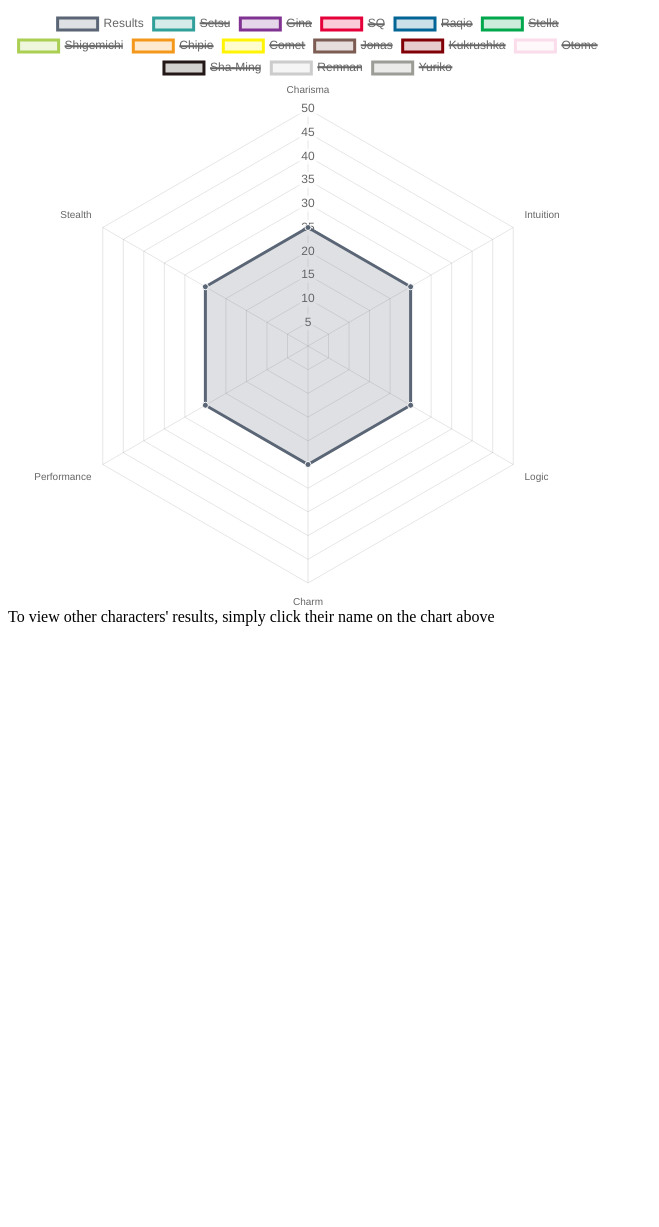
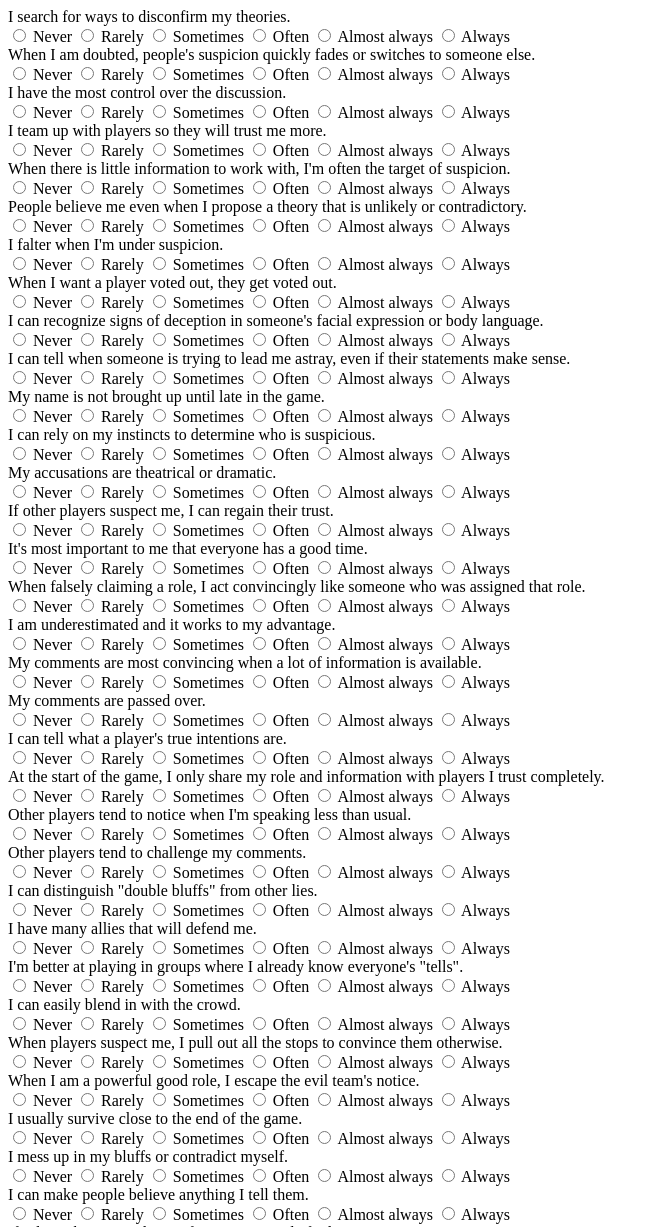
Before and after one commit to abirdthatexists/GnosiaQuiz, a website: page index.html in a window 1280 px wide. Shown: the top 1227 px of the page, without its empty margins (0-659 px from the left). Before the commit the page ends 800 px from the top, so only its background shows below. Drawn offline with nearby package versions, Linux system fonts and the light colour scheme.

Commit message:
added quiz

```diff
--- a/index.html
+++ b/index.html
@@ -7,43 +7,19 @@
   <div id="quiz">
 
   </div>
-  <!-- <input type="button" value="View results" onclick="toggle_visibility('results');"> -->
-  <div id="results" style="display: block;">
-  <!--<div>
-  <input type="button" value="Results" onclick="toggle(0)">
-  <input type="button" value="Setsu" onclick="toggle(1)">
-  <input type="button" value="Gina" onclick="toggle(2)">
-  <input type="button" value="SQ" onclick="toggle(3)">
-  <input type="button" value="Raqio" onclick="toggle(4)">
-  <input type="button" value="Stella" onclick="toggle(5)">
-  <input type="button" value="Shigemichi" onclick="toggle(6)">
-  <input type="button" value="Chipie" onclick="toggle(7)">
-  <input type="button" value="Comet" onclick="toggle(8)">
-  <input type="button" value="Jonas" onclick="toggle(9)">
-  <input type="button" value="Kukrushka" onclick="toggle(10)">
-  <input type="button" value="Otome" onclick="toggle(11)">
-  <input type="button" value="Sha-Ming" onclick="toggle(12)">
-  <input type="button" value="Remnan" onclick="toggle(13)">
-  <input type="button" value="Yuriko" onclick="toggle(14)">
-</div>
-  <div>
-      <input type="button" value="Hide All" onclick="hideAll()">
-      <input type="button" value="Show All" onclick="showAll()">
-  </div>-->
+  <input type="button" value="Submit" id ="submit" onClick="showResults()">
+  <div id="submissionwarning" style="display: none">
+      Not all questions have been responded to. Please respond to all questions.
+  </div>
+  <div id="results" style="display: none;">
+
     <div style="width: 600px;"><canvas id="quizResults"></canvas></div>
-    To view other characters' results, simply click their name on the chart above
+    To view other characters' results, simply click their name on the chart above.
     <!-- <script type="module" src="dimensions.js"></script> -->
+  </div>
+  <script src="quizQuestions.js"></script>
     <script src="https://cdn.jsdelivr.net/npm/chart.js"></script>
     <script src="quizResults.js"></script>
-  </div>
+  <script src="quizLogic.js"></script>
   </body>
-<script type="text/javascript">
-   function toggle_visibility(id) {
-       var e = document.getElementById(id);
-       if(e.style.display == 'block')
-          e.style.display = 'none';
-       else
-          e.style.display = 'block';
-   }
-</script>
 </html>
--- /dev/null
+++ b/quizLogic.js
@@ -0,0 +1,70 @@
+// build quiz is from this tutorial: https://www.sitepoint.com/simple-javascript-quiz/
+
+const quizContainer = document.getElementById('quiz');
+const resultsContainer = document.getElementById('results');
+const submitButton = document.getElementById('submit');
+let results = [0,0,0,0,0,0];
+
+window.onbeforeunload = function() {
+  return "Data will be lost if you leave the page, are you sure?";
+};
+
+function buildQuiz() {
+    // variable to store the HTML output
+    const output = [];
+    shuffle(questions);  //randomize question order
+    // for each question...
+    questions.forEach(
+        (currentQuestion, questionNumber) => {
+
+            // variable to store the list of possible answers
+            const answers = [];
+            const attributes = ["Charisma", "Intuition", "Logic","Charm", "Performance","Stealth"];
+            const attIndex = attributes.indexOf(currentQuestion.attribute);
+            // and for each available answer...
+            const responses = ["Never", "Rarely", "Sometimes", "Often", "Almost always", "Always"];
+            responses.forEach(
+                (response, value) => {
+                    if (currentQuestion.negative) {
+                        value = 5 - value;
+                    }
+                    // ...add an HTML radio button
+                    answers.push(
+                        `<label>
+            <input type="radio" name="question${questionNumber}" value="${value}" data-att-index="${attIndex}">
+            ${response}
+          </label>`
+                    );
+                });
+
+            // add this question and its answers to the output
+            output.push(
+                `<div class="question" id="question${questionNumber}"> ${currentQuestion.question} </div>
+        <div class="answers"> ${answers.join('')} </div>`
+            );
+        }
+    );
+
+    // finally combine our output list into one string of HTML and put it on the page
+    quizContainer.innerHTML = output.join('');
+}
+
+
+// taken from https://stackoverflow.com/questions/2450954/how-to-randomize-shuffle-a-javascript-array
+function shuffle(array) {
+    let currentIndex = array.length;
+
+    // While there remain elements to shuffle...
+    while (currentIndex !== 0) {
+
+        // Pick a remaining element...
+        let randomIndex = Math.floor(Math.random() * currentIndex);
+        currentIndex--;
+
+        // And swap it with the current element.
+        [array[currentIndex], array[randomIndex]] = [
+            array[randomIndex], array[currentIndex]];
+    }
+}
+
+buildQuiz();
--- /dev/null
+++ b/quizQuestions.js
@@ -0,0 +1,306 @@
+// based on this tutorial: https://www.sitepoint.com/simple-javascript-quiz/
+
+const questions = [
+    {
+        question: "Other players tend to follow my lead.",
+        attribute:"Charisma",
+        negative:false,
+    },
+    {
+        question: "I can lead a discussion with confidence.",
+        attribute:"Charisma",
+        negative:false,
+    },
+    {
+        question: "My comments are passed over.",
+        attribute:"Charisma",
+        negative:true,
+    },
+    {
+        question: "When I want a player voted out, they get voted out.",
+        attribute:"Charisma",
+        negative:false,
+    },
+    {
+        question: "Players who don't actively suspect me are swayed by my comments.",
+        attribute:"Charisma",
+        negative:false,
+    },
+    {
+        question: "When there is little information to work with, my comments have the most influence.",
+        attribute:"Charisma",
+        negative:false,
+    },
+    {
+        question: "I ask other players to come forward and share information with the group.",
+        attribute:"Charisma",
+        negative:false,
+    },
+    {
+        question: "I have the most control over the discussion.",
+        attribute:"Charisma",
+        negative:false,
+    },
+    {
+        question: "Other players tend to challenge my comments.",
+        attribute:"Charisma",
+        negative:true,
+    },
+    {
+        question: "I make accusations early in the game.",
+        attribute:"Charisma",
+        negative:false,
+    },
+    {
+        question: "I can rely on my instincts to determine who is suspicious.",
+        attribute:"Intuition",
+        negative:false,
+    },
+    {
+        question: "I can tell what a player's true intentions are.",
+        attribute:"Intuition",
+        negative:false,
+    },
+    {
+        question: "I can distinguish \"double bluffs\" from other lies.",
+        attribute:"Intuition",
+        negative:false,
+    },
+    {
+        question: "I can recognize signs of deception in someone's voice.",
+        attribute:"Intuition",
+        negative:false,
+    },
+    {
+        question: "I can recognize signs of deception in someone's facial expression or body language.",
+        attribute:"Intuition",
+        negative:false,
+    },
+    {
+        question: "I'm better at playing in groups where I already know everyone's \"tells\".",
+        attribute:"Intuition",
+        negative:false,
+    },
+    {
+        question: "When presented with conflicting information, I follow my gut instinct.",
+        attribute:"Intuition",
+        negative:false,
+    },
+    {
+        question: "I can tell when someone is trying to lead me astray, even if their statements make sense.",
+        attribute:"Intuition",
+        negative:false,
+    },
+    {
+        question: "I notice if a player is speaking more or less than usual.",
+        attribute:"Intuition",
+        negative:false,
+    },
+    {
+        question: "I notice which players are consistently defensive of each other.",
+        attribute:"Intuition",
+        negative:false,
+    },
+    {
+        question: "I rely on mechanical information or probability to determine who I suspect.",
+        attribute:"Logic",
+        negative:false,
+    },
+    {
+        question: "If someone tries to team up with me, I think about what their intentions are.",
+        attribute:"Logic",
+        negative:false,
+    },
+    {
+        question: "I'm aware of every possibility, even the ones I don't believe are true.",
+        attribute:"Logic",
+        negative:false,
+    },
+    {
+        question: "I mess up in my bluffs or contradict myself.",
+        attribute:"Logic",
+        negative:true,
+    },
+    {
+        question: "I search for ways to disconfirm my theories.",
+        attribute:"Logic",
+        negative:false,
+    },
+    {
+        question: "Even when I'm lying, my statements are within the realm of possibility.",
+        attribute:"Logic",
+        negative:false,
+    },
+    {
+        question: "When I'm evil, I plan ahead and leave suspicious good players alive to frame.",
+        attribute:"Logic",
+        negative:false,
+    },
+    {
+        question: "When presented with conflicting information, I follow the most reliable source.",
+        attribute:"Logic",
+        negative:false,
+    },
+    {
+        question: "I am quick to identify situations where players are confirmed good or evil.",
+        attribute:"Logic",
+        negative:false,
+    },
+    {
+        question: "My comments are most convincing when a lot of information is available.",
+        attribute:"Logic",
+        negative:false,
+    },
+    {
+        question: "Other players trust me enough to privately share their information.",
+        attribute:"Charm",
+        negative:false,
+    },
+    {
+        question: "Even if there is information against me, I won't be voted out.",
+        attribute:"Charm",
+        negative:false,
+    },
+    {
+        question: "I have many allies that will defend me.",
+        attribute:"Charm",
+        negative:false,
+    },
+    {
+        question: "I team up and share information with players I trust.",
+        attribute:"Charm",
+        negative:false,
+    },
+    {
+        question: "I team up with players so they will trust me more.",
+        attribute:"Charm",
+        negative:false,
+    },
+    {
+        question: "When there is little information to work with, I'm often the target of suspicion.",
+        attribute:"Charm",
+        negative:true,
+    },
+    {
+        question: "I can defend myself without relying on facts and logic.",
+        attribute:"Charm",
+        negative:false,
+    },
+    {
+        question: "If other players suspect me, I can regain their trust.",
+        attribute:"Charm",
+        negative:false,
+    },
+    {
+        question: "I make an effort to help new players feel included.",
+        attribute:"Charm",
+        negative:false,
+    },
+    {
+        question: "It's most important to me that everyone has a good time.",
+        attribute:"Charm",
+        negative:false,
+    },
+    {
+        question: "When I lie, my voice sounds different.",
+        attribute:"Performance",
+        negative:true,
+    },
+    {
+        question: "When I lie, it becomes apparent in my body language or facial expression.",
+        attribute:"Performance",
+        negative:true,
+    },
+    {
+        question: "I can make people believe anything I tell them.",
+        attribute:"Performance",
+        negative:false,
+    },
+    {
+        question: "People believe me even when I propose a theory that is unlikely or contradictory.",
+        attribute:"Performance",
+        negative:false,
+    },
+    {
+        question: "My accusations are theatrical or dramatic.",
+        attribute:"Performance",
+        negative:false,
+    },
+    {
+        question: "I falter when I'm under suspicion.",
+        attribute:"Performance",
+        negative:true,
+    },
+    {
+        question: "When players suspect me, I pull out all the stops to convince them otherwise.",
+        attribute:"Performance",
+        negative:false,
+    },
+    {
+        question: "I can make players do what I want them to by \"double bluffing\".",
+        attribute:"Performance",
+        negative:false,
+    },
+    {
+        question: "I can turn players against each other.",
+        attribute:"Performance",
+        negative:false,
+    },
+     {
+        question: "When falsely claiming a role, I act convincingly like someone who was assigned that role.",
+        attribute:"Performance",
+        negative:false,
+    },
+     {
+        question: "Other players tend to notice when I'm speaking more than usual.",
+        attribute:"Stealth",
+        negative:true,
+    },
+    {
+        question: "Other players tend to notice when I'm speaking less than usual.",
+        attribute:"Stealth",
+        negative:true,
+    },
+    {
+        question: "I usually survive close to the end of the game.",
+        attribute:"Stealth",
+        negative:false,
+    },
+    {
+        question: "When I am a powerful good role, I escape the evil team's notice.",
+        attribute:"Stealth",
+        negative:false,
+    },
+    {
+        question: "If I don't share my role or information, people find it suspicious.",
+        attribute:"Stealth",
+        negative:true,
+    },
+    {
+        question: "I am underestimated and it works to my advantage.",
+        attribute:"Stealth",
+        negative:false,
+    },
+    {
+        question: "I can easily blend in with the crowd.",
+        attribute:"Stealth",
+        negative:false,
+    },
+    {
+        question: "When I am doubted, people's suspicion quickly fades or switches to someone else.",
+        attribute:"Stealth",
+        negative:false,
+    },
+    {
+        question: "At the start of the game, I only share my role and information with players I trust completely.",
+        attribute:"Stealth",
+        negative:false,
+    },
+    {
+        question: "My name is not brought up until late in the game.",
+        attribute:"Stealth",
+        negative:false,
+    },
+
+
+]
--- a/quizResults.js
+++ b/quizResults.js
@@ -9,7 +9,7 @@ const data = {
   ],
   datasets: [{
       label: 'Results',
-    data: [25, 25, 25, 25, 25, 25],
+    data: [0,0,0,0,0,0],
     fill: true,
     backgroundColor: 'rgba(90, 101, 117, 0.2)',
     borderColor: 'rgb(90, 101, 117)',
@@ -158,7 +158,7 @@ const data = {
     pointBackgroundColor: 'rgba(204, 204, 204)',
     pointBorderColor: '#fff',
     pointHoverBackgroundColor: '#fff',
-    pointHoverBorderColor: 'rgba(204, 204, 204xw)',
+    pointHoverBorderColor: 'rgba(204, 204, 204)',
     hidden: true
   },{
     label: 'Yuriko',
@@ -192,22 +192,37 @@ radarChart = new Chart(ctx, {
     options: options
 });
 
-function toggle(id) {
-    const data = radarChart.data.datasets[id];
-    data.hidden = !data.hidden;
+function showResults() {
+
+    let allAnswered = true;
+    const answerContainers = quizContainer.querySelectorAll('.answers');
+    for(let i = 0; i<6;i++) {
+        results[i] = 0;
+    }
+    questions.forEach( (currentQuestion, questionNumber) => {
+        const answerContainer = answerContainers[questionNumber];
+        const selector = `input[name="question${questionNumber}"]:checked`;
+        const answerElement = (document.querySelector(selector));
+        if (answerElement) {
+            document.getElementById(`question${questionNumber}`).style.color = "black";
+            const attrIndex = parseInt(answerElement.dataset.attIndex);
+            const value = parseInt(answerElement.value);
+            results[attrIndex] += value;
+        } else {
+            console.log(document.getElementById(`question${questionNumber}`));
+            console.log(`question${questionNumber}`);
+            document.getElementById(`question${questionNumber}`).style.color = "red";
+            allAnswered = false;
+        }
+
+    });
+    if (allAnswered) {
+    console.log(results);
+    data.datasets[0].data = results;
     radarChart.update();
+    resultsContainer.style.display = "block";
+    document.getElementById('submissionwarning').style.display = "none";
+    } else {
+         document.getElementById('submissionwarning').style.display = "block";
+    }
 }
-
-function showAll() {
-    for (let i = 0; i <radarChart.data.datasets.length; i++) {
-        radarChart.data.datasets[i].hidden = false;
-    }
-    radarChart.update();
-}
-
-function hideAll() {
-    for (let i = 0; i <radarChart.data.datasets.length; i++) {
-        radarChart.data.datasets[i].hidden = true;
-    }
-    radarChart.update();
-}
```
